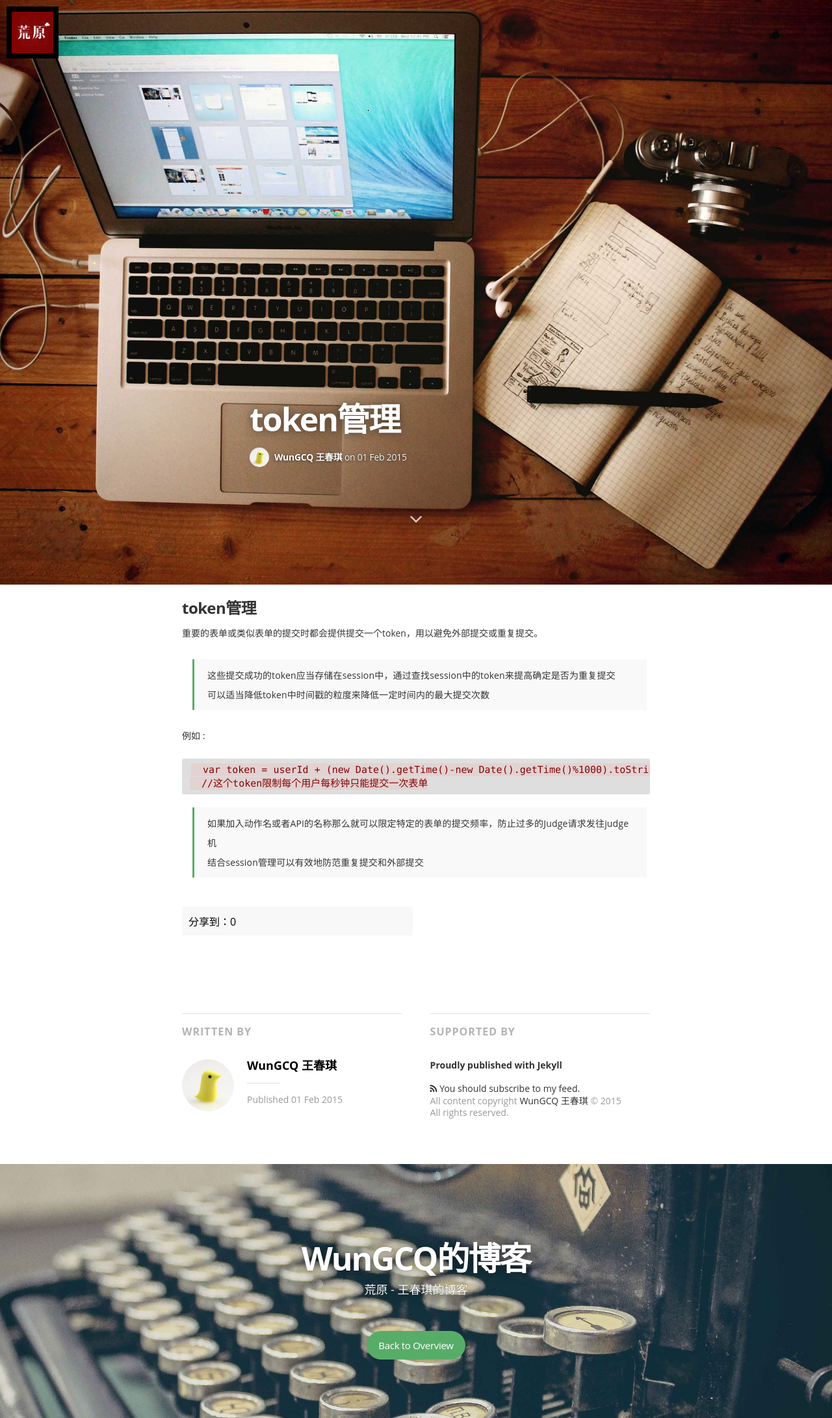
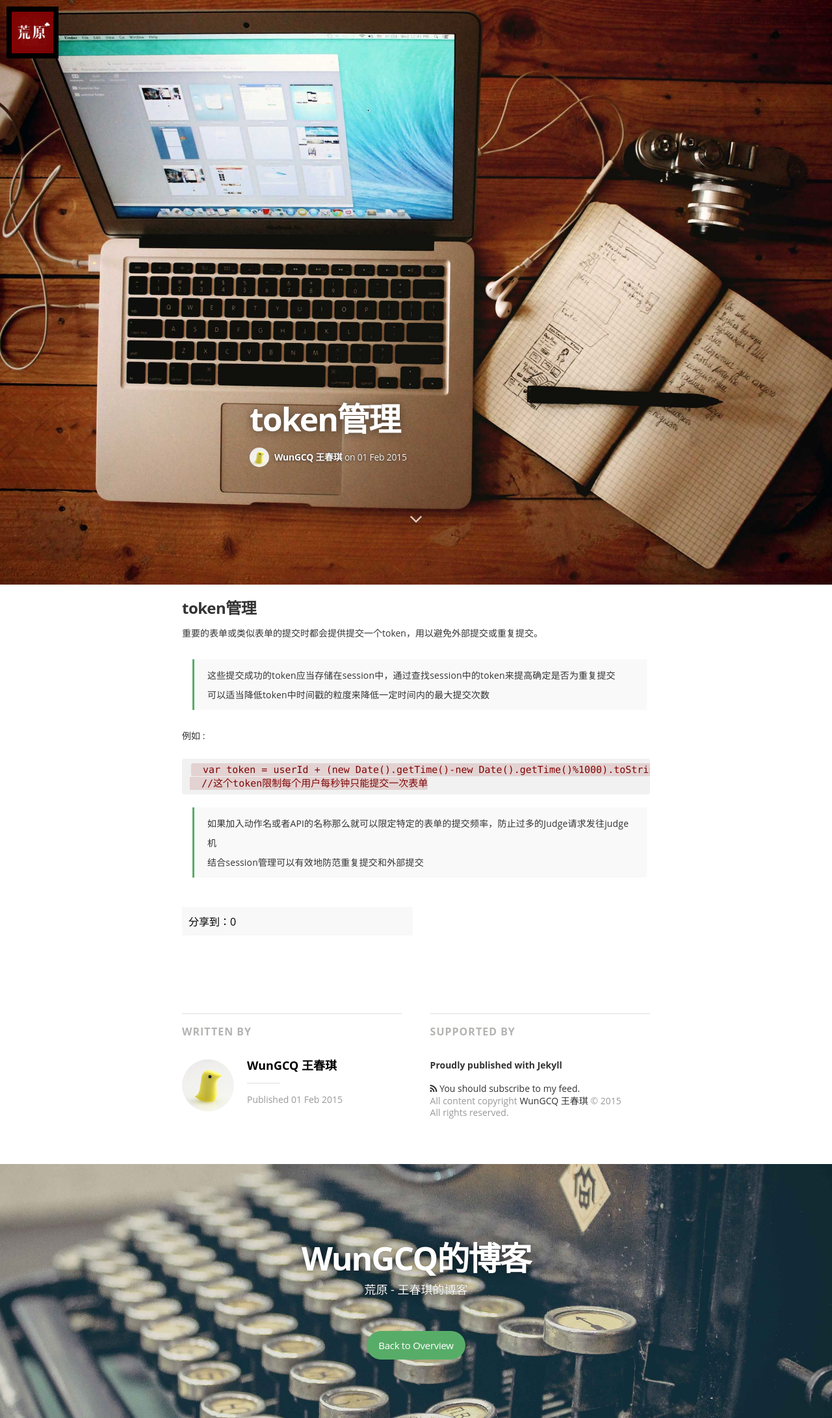
Before and after one commit to wcqblog/wcqblog.github.io, a Jekyll site: the page built from _posts/2015-02-01-token.markdown, in a window 1280 px wide. Shown: the whole page at 65% size. Built offline with Jekyll 4.4.1, drawn with Linux system fonts in a browser that asks for light colours; nearby versions of some CDN libraries; some web fonts are replaced; Markdown is read by kramdown in place of the engine named in the settings; comment, search, counter and statistics services are not loaded.

Commit message:
Update main.sass

```diff
--- a/css/main.sass
+++ b/css/main.sass
@@ -614,7 +614,7 @@ pre,
 code
   font-size: 15px
   border-radius: 3px
-  background: #dedede
+  background: #f1f1f1
   font-family: Consolas, 'Liberation Mono', Menlo, Courier, monospace
   color: #ffffff
 
```
